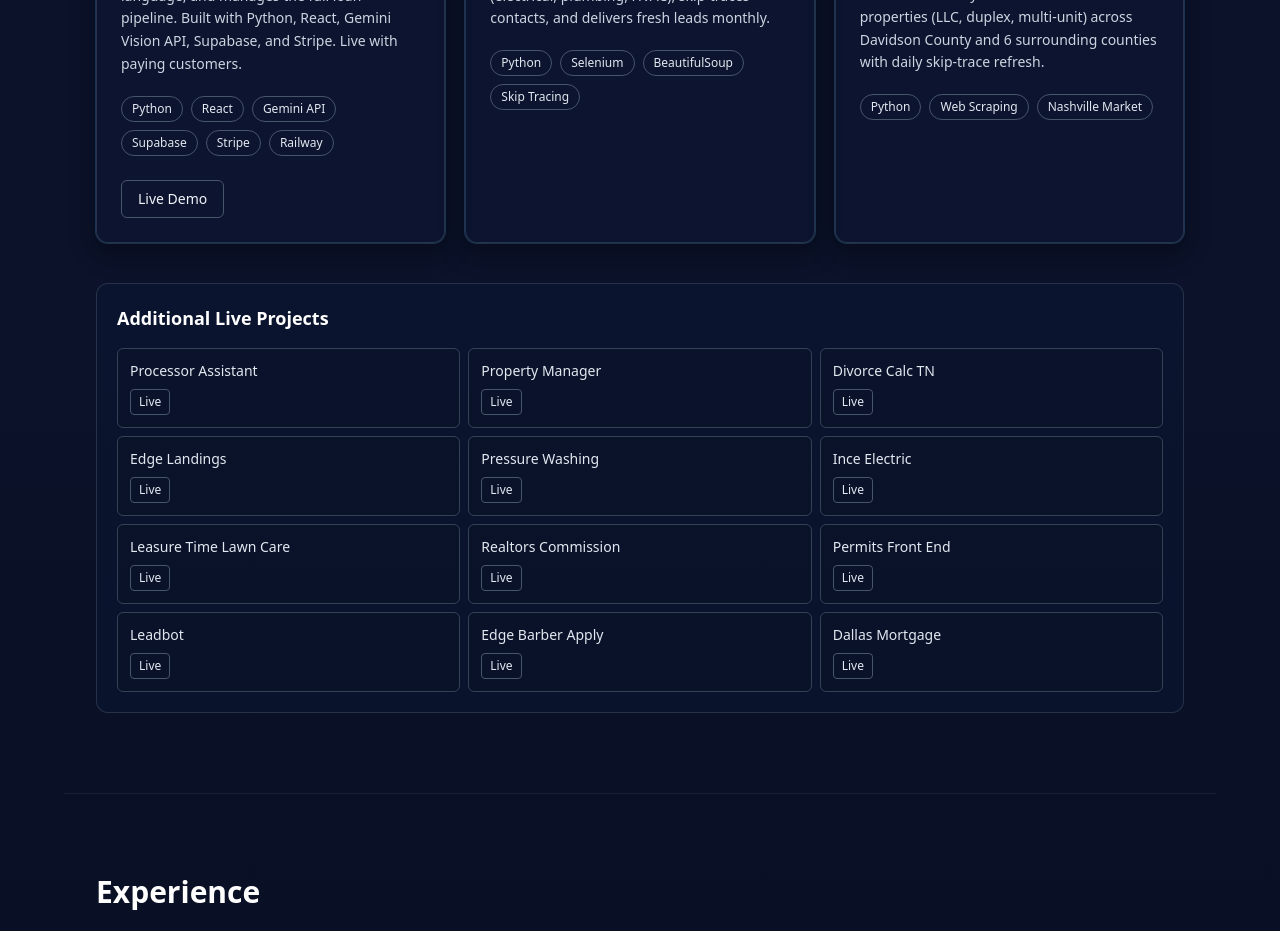
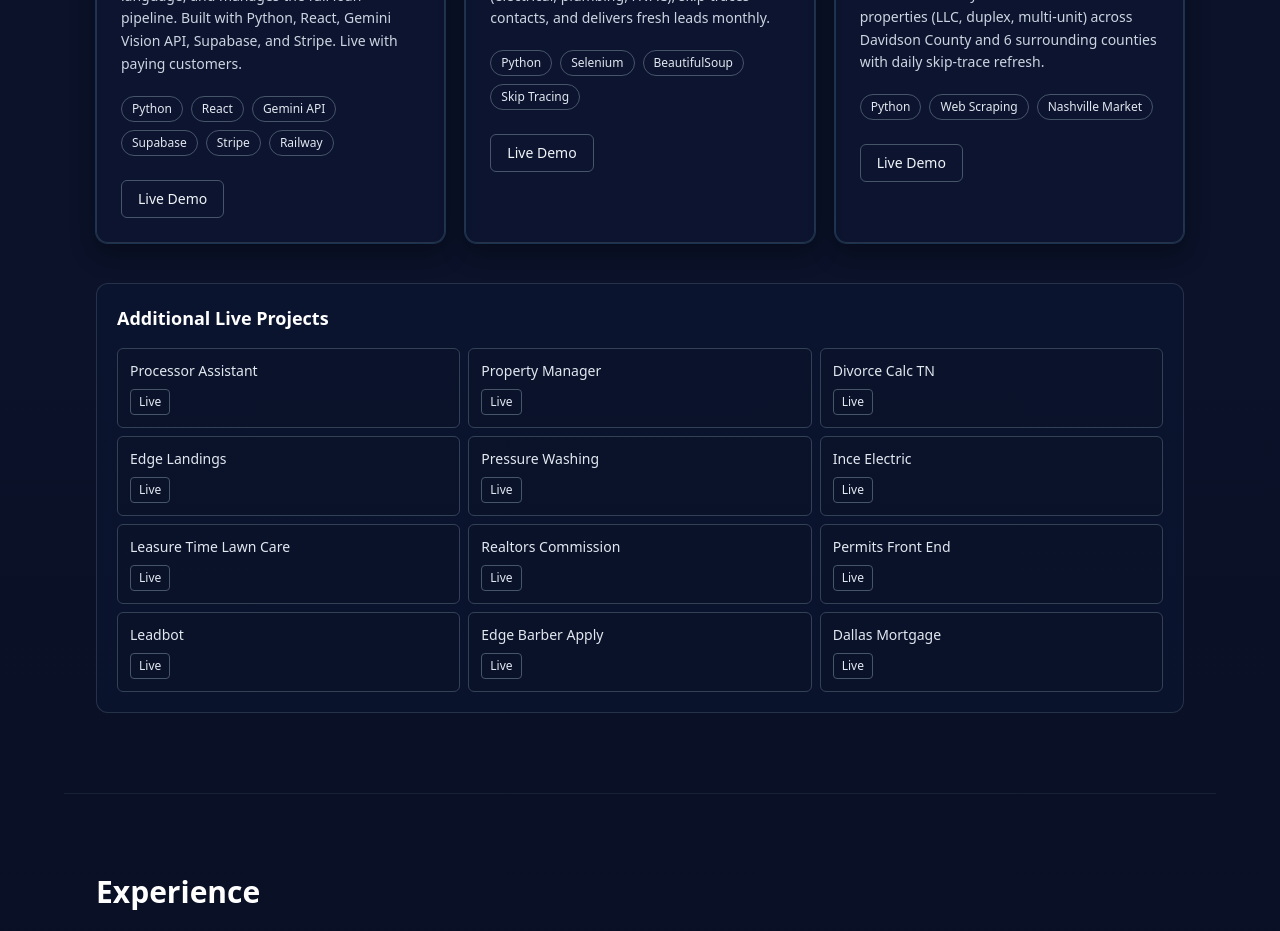
Before and after one commit to 145brice/My-Portfolio, a React (Vite) app: page / in a window 1280 px wide. Shown: the part 1820-2751 px from the top of the page. Built offline with nearby package versions, Linux system fonts and the light colour scheme.

Commit message:
Add live demo links for contractor and property manager featured cards

```diff
--- a/src/App.jsx
+++ b/src/App.jsx
@@ -62,7 +62,7 @@ const projects = [
     description:
       'Scrapes building permits across Houston, Charlotte, and Phoenix, filters by trade type (electrical, plumbing, HVAC), skip-traces contacts, and delivers fresh leads monthly.',
     tags: ['Python', 'Selenium', 'BeautifulSoup', 'Skip Tracing'],
-    links: []
+    links: [{ label: 'Live Demo', href: 'https://permits-front-end.vercel.app/' }]
   },
   {
     title: 'Property Manager Leads Service',
@@ -70,7 +70,7 @@ const projects = [
     description:
       'Identifies recently sold investor-owned properties (LLC, duplex, multi-unit) across Davidson County and 6 surrounding counties with daily skip-trace refresh.',
     tags: ['Python', 'Web Scraping', 'Nashville Market'],
-    links: []
+    links: [{ label: 'Live Demo', href: 'https://property-manager-dusky-five.vercel.app/' }]
   }
 ]
 
```
